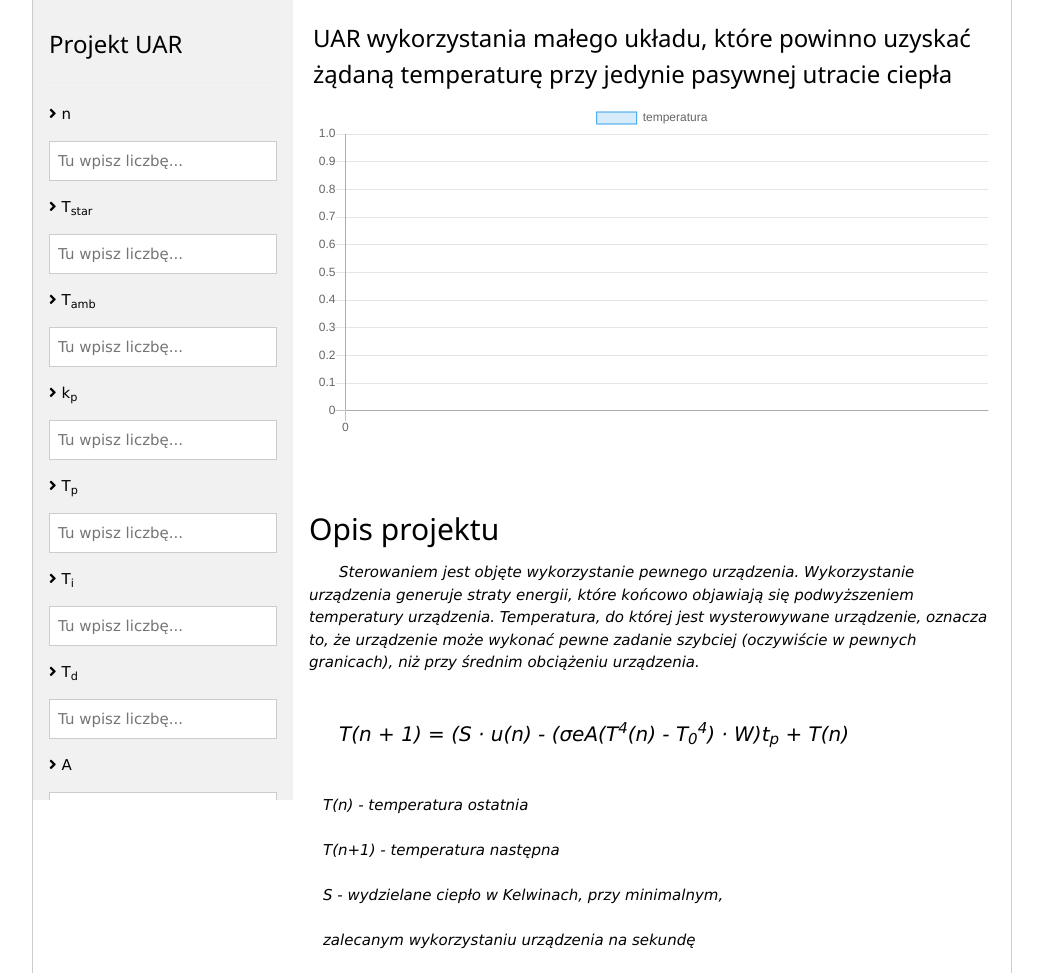
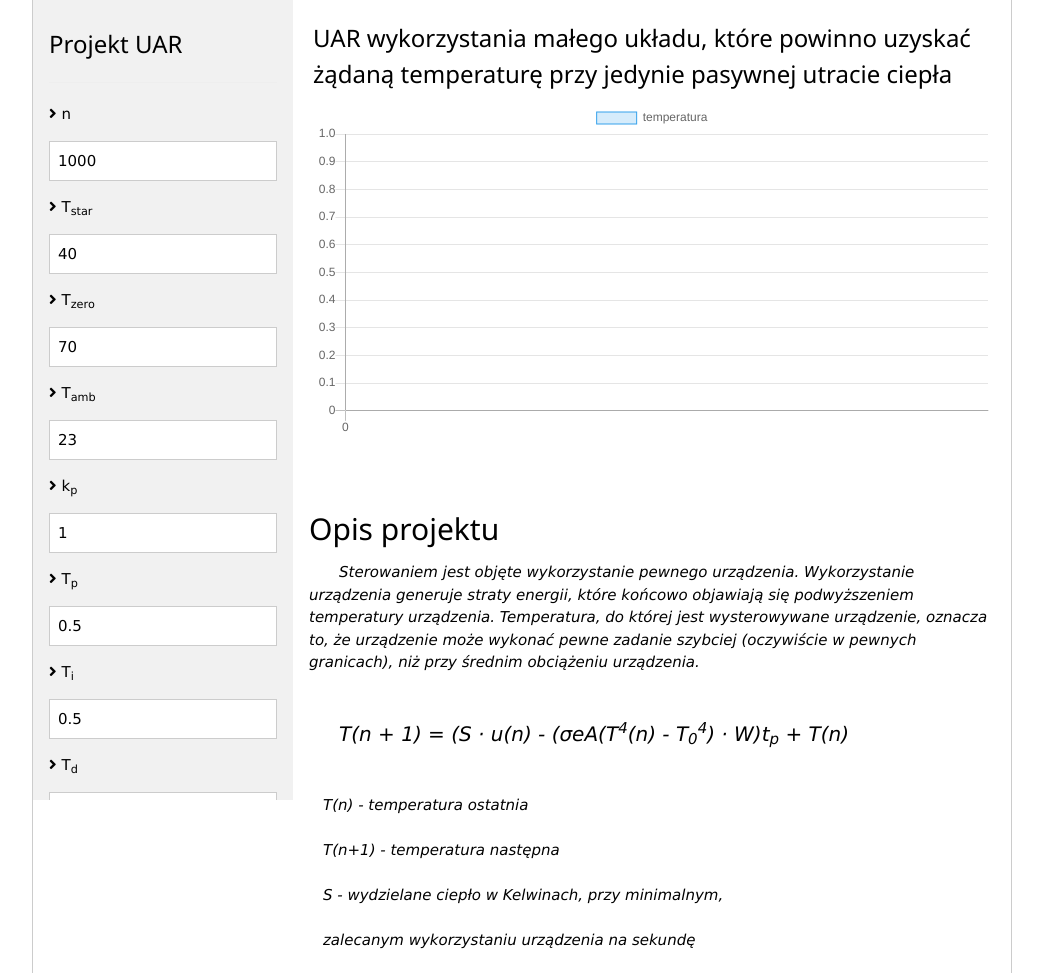
Before and after one commit to KonradRomanski/Projekt_PA_UAR, a Flask app: page / in a window 1280 px wide. Shown: the top 973 px of the page, without its empty margins (118-1161 px from the left). Run offline with Flask 2, Linux system fonts and the light colour scheme; some libraries are stand-ins or nearby versions.

Commit message:
Update home.html
wartosci domyslne i t_zero

```diff
--- a/templates/home.html
+++ b/templates/home.html
@@ -84,7 +84,7 @@
       [
         document.getElementById("input_n").value,
         document.getElementById("input_T_star").value,
-        0,
+        document.getElementById("input_T_zero").value,
         document.getElementById("input_T_amb").value,
         document.getElementById("input_kp").value,
         document.getElementById("input_Tp").value,
@@ -139,38 +139,40 @@
         <form>
 
             <p><label><i class="fa fa-angle-right" style="padding-right: 5px;"></i>n</label></p>
-            <input id="input_n" class="w3-input w3-border"  type="text" placeholder="Tu wpisz liczbę..." name="n" required>
+            <input value=1000 id="input_n" class="w3-input w3-border"  type="text" placeholder="Tu wpisz liczbę..." name="n" required>
 
             <p><label><i class="fa fa-angle-right" style="padding-right: 5px;"></i>T<sub>star</sub></label></p>
-            <input id="input_T_star" class="w3-input w3-border" type="text" placeholder="Tu wpisz liczbę..." name="T_star" required>
+            <input value=40 id="input_T_star" class="w3-input w3-border" type="text" placeholder="Tu wpisz liczbę..." name="T_star" required>
+
+            <p><label><i class="fa fa-angle-right" style="padding-right: 5px;"></i>T<sub>zero</sub></label></p>
+            <input value=70 id="input_T_zero" class="w3-input w3-border" type="text" placeholder="Tu wpisz liczbę..." name="T_zero" required>
 
             <p><label><i class="fa fa-angle-right" style="padding-right: 5px;"></i>T<sub>amb</sub></label></p>
-            <input id="input_T_amb" class="w3-input w3-border" type="text" placeholder="Tu wpisz liczbę..." name="T_amb" required>
+            <input value=23 id="input_T_amb" class="w3-input w3-border" type="text" placeholder="Tu wpisz liczbę..." name="T_amb" required>
 
             <p><label><i class="fa fa-angle-right" style="padding-right: 5px;"></i>k<sub>p</sub></label></p>
-            <input id="input_kp" class="w3-input w3-border" type="text" placeholder="Tu wpisz liczbę..." name="kp" required>
+            <input value=1 id="input_kp" class="w3-input w3-border" type="text" placeholder="Tu wpisz liczbę..." name="kp" required>
 
             <p><label><i class="fa fa-angle-right" style="padding-right: 5px;"></i>T<sub>p</sub></label></p>
-            <input id="input_Tp" class="w3-input w3-border" type="text" placeholder="Tu wpisz liczbę..." name="Tp" required>
+            <input value=0.5 id="input_Tp" class="w3-input w3-border" type="text" placeholder="Tu wpisz liczbę..." name="Tp" required>
 
             <p><label><i class="fa fa-angle-right" style="padding-right: 5px;"></i>T<sub>i</sub></label></p>
-            <input id="input_Ti" class="w3-input w3-border" type="text" placeholder="Tu wpisz liczbę..." name="Ti" required>
+            <input value=0.5 id="input_Ti" class="w3-input w3-border" type="text" placeholder="Tu wpisz liczbę..." name="Ti" required>
 
             <p><label><i class="fa fa-angle-right" style="padding-right: 5px;"></i>T<sub>d</sub></label></p>
-            <input id="input_Td" class="w3-input w3-border" type="text" placeholder="Tu wpisz liczbę..." name="Td" required>
+            <input value=1 id="input_Td" class="w3-input w3-border" type="text" placeholder="Tu wpisz liczbę..." name="Td" required>
 
             <p><label><i class="fa fa-angle-right" style="padding-right: 5px;"></i>A</label></p>
-            <input id="input_A" class="w3-input w3-border" type="text" placeholder="Tu wpisz liczbę..." name="A" required>
+            <input value=5 id="input_A" class="w3-input w3-border" type="text" placeholder="Tu wpisz liczbę..." name="A" required>
 
             <p><label><i class="fa fa-angle-right" style="padding-right: 5px;"></i>e</label></p>
-            <input id="input_e" class="w3-input w3-border" type="text" placeholder="Tu wpisz liczbę..." name="e" required>
+            <input value=0.6 id="input_e" class="w3-input w3-border" type="text" placeholder="Tu wpisz liczbę..." name="e" required>
 
             <p><label><i class="fa fa-angle-right" style="padding-right: 5px;"></i>W</label></p>
-            <input id="input_W" class="w3-input w3-border" type="text" placeholder="Tu wpisz liczbę..." name="W" required>
+            <input value=4 id="input_W" class="w3-input w3-border" type="text" placeholder="Tu wpisz liczbę..." name="W" required>
 
             <p><label><i class="fa fa-angle-right" style="padding-right: 5px;"></i>S</label></p>
-            <input id="input_S" class="w3-input w3-border" type="text" placeholder="Tu wpisz liczbę..." name="S" required>
-
+            <input value=2 id="input_S" class="w3-input w3-border" type="text" placeholder="Tu wpisz liczbę..." name="S" required>
 
 
           <p><button onclick="pass_data();" class="w3-button w3-block w3-dark-gray w3-left-align" type="submit"><i class="fa fa-check" style="padding-right: 10px;"></i>Aktualizuj dane
```
